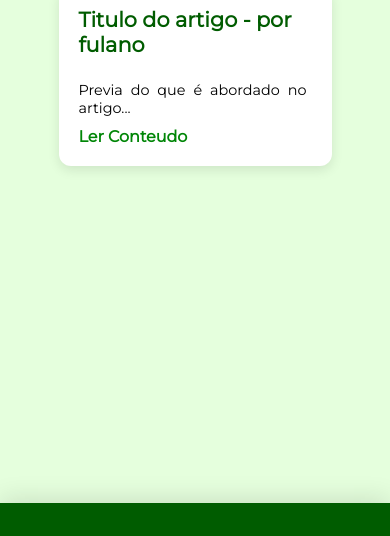
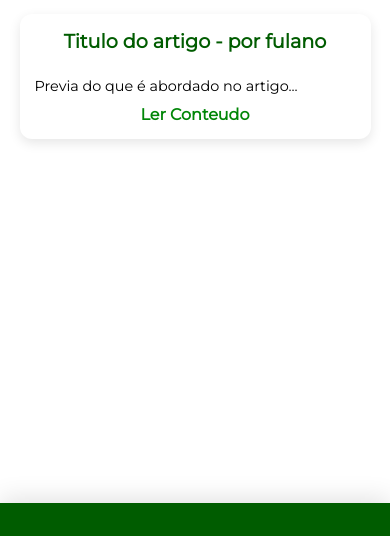
Before and after one commit to DouglasTeyh/iothospitalar, a plain HTML site: page publicacoes.html in a window 390 px wide. Shown: the part 515-1051 px from the top of the page. Drawn offline with Linux system fonts and the light colour scheme; files whose address does not match are found by name.

Commit message:
Responsividade em outras telas

```diff
--- a/styles/participants.css
+++ b/styles/participants.css
@@ -71,3 +71,20 @@ h2{
 .div-principal-spacement{
     height: 80vh;
 }
+
+@media (max-width: 768px) {
+    .div-principal{
+        width: 80%;
+        text-align: left;
+    }
+    .div-principal h1{
+        font-size: 1rem;
+    }
+    h2{
+        font-size: 1rem;
+        text-align: justify;
+    }
+    .div-principal a{
+        font-size: 1rem;
+    }
+}
--- a/styles/pesquisas.css
+++ b/styles/pesquisas.css
@@ -4,7 +4,7 @@
 }
 body {
     font-family: 'Poppins', sans-serif;
-    background-color: #f0f0f0;
+    background-color: #ffffff;
 }
 main {
     display: flex;
@@ -62,7 +62,7 @@ main {
     margin: 5% 0 0 0;
     width: 80%;
     height: auto;
-    background-color: #f0f0f0;
+    background-color: #ffffff;
     display: flex;
     flex-direction: column;
     align-items: center;
@@ -131,3 +131,19 @@ main {
     height: 240px;
     margin: 0 5px;
 }
+
+@media (max-width: 768px) {
+    .pesquisas-area {
+        width: 100%;
+        font-size: 0.8rem;
+    }
+    .pesquisas-atuais, .pesquisas-passadas {
+        width: 100%;
+    }
+    .imagens-pesquisa img {
+        width: 100%;
+        height: auto;
+        margin: 10px 0;
+    }
+
+}
--- a/styles/publicacoes.css
+++ b/styles/publicacoes.css
@@ -2,7 +2,7 @@ body {
   margin: 0;
   padding: 0;
   font-family: 'Poppins', sans-serif;
-  background: #e5ffdd;
+  background: #ffffff;
   font-size: 1rem;
 }
 
@@ -11,7 +11,11 @@ body {
 }
 main {
   max-width: 1000px;
+  width: 100%;
   margin: auto;
+  display: flex;
+  flex-direction: column;
+  align-items: center;
 }
 
 h1 {
@@ -25,19 +29,18 @@ h1 {
   flex-direction: column;
   align-items: center;
   width: 70%;
-  height: auto;
   gap: 20px;
 }
 
 .card {
+  display: flex;
+  flex-direction: column;
   background: white;
   width: 100%;
-  height:10%;
   padding: 20px;
   border-radius: 12px;
   box-shadow: 0 4px 12px rgba(0, 0, 0, 0.1);
-  display: flex;
-  flex-direction: column;
+  align-items: center;
 }
 
 .card h2 {
@@ -45,21 +48,50 @@ h1 {
   font-size: 1.3rem;
   color: #005c00;
   word-break: break-word;
+  text-align: center;
+  width: 100%;
 }
 
 .card p {
   font-size: 0.9rem;
-  text-align: justify;
+  text-align: center justify;
   word-break: break-word;
   max-height: 100px;
   overflow-y: auto;
   padding-right: 5px;
   margin-bottom: 10px;
+  width: 100%;
 }
 
 .card a {
-  align-self: flex-start;
+  align-self: center;
+  text-align: left;
   text-decoration: none;
   color: #008607;
   font-weight: 600;
 }
+
+@media (max-width: 768px) {
+  body {
+    display: flex;
+    flex-direction: column;
+
+  }
+  #projetos-container {
+    width: 90%;
+    align-items: center;
+  }
+
+  .card {
+    padding: 15px;
+  }
+
+  .card h2 {
+    font-size: 1.2rem;
+  }
+
+  .card p {
+    font-size: 0.9rem;
+    max-height: 80px;
+  }
+}
```
Also changed, not shown: index.html (+1 -1 lines), participants.html (+1 -1 lines).
